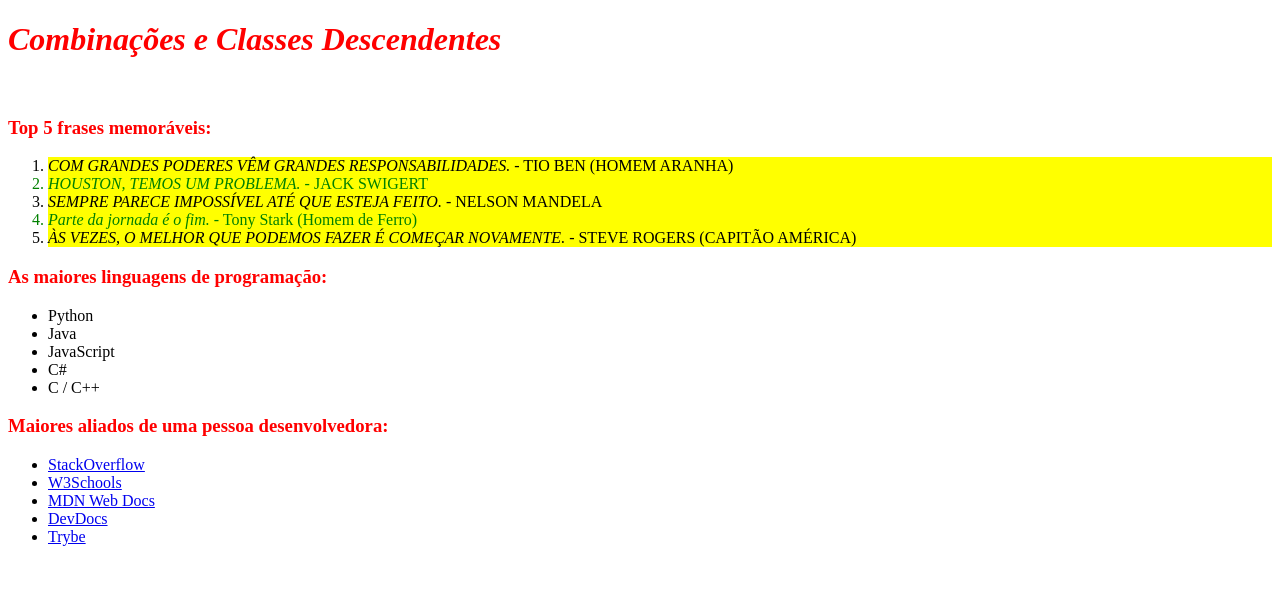
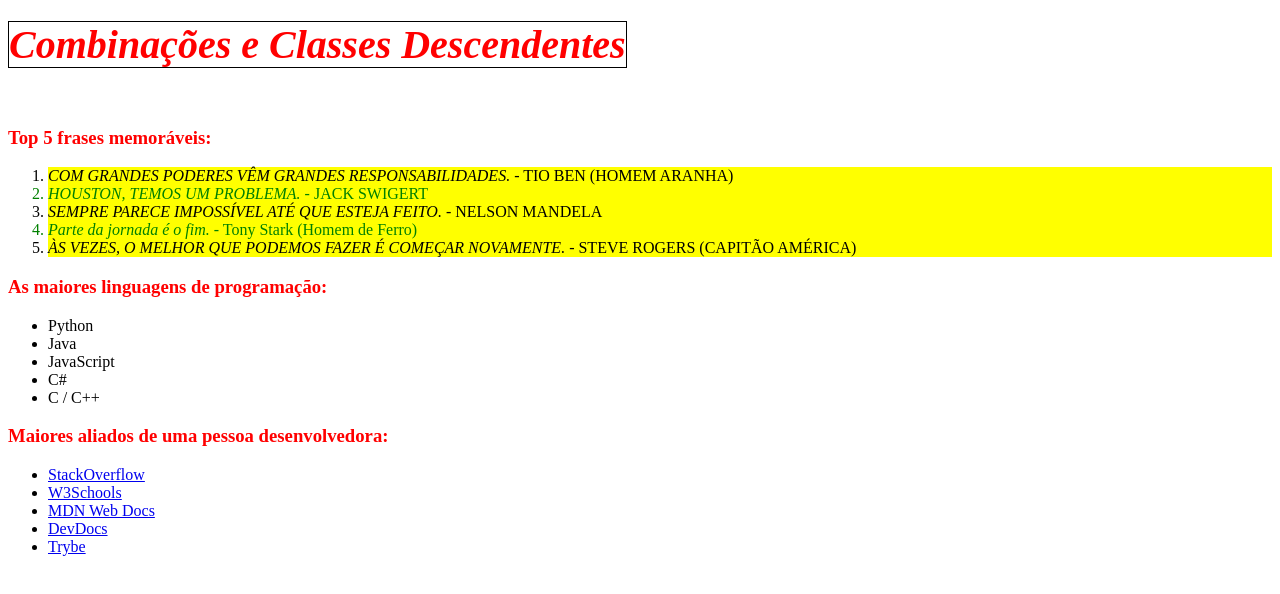
Before and after one commit to ThalitaC/trybe-exercises, a plain HTML site: page bloco_3/dia_3/exercicio-4.html in a window 1280 px wide. Drawn offline with Linux system fonts and the light colour scheme.

```diff
--- a/bloco_3/dia_3/style4.css
+++ b/bloco_3/dia_3/style4.css
@@ -9,6 +9,10 @@
 }
 h1, h2, h3 {
     color: red;
+}
+h1 em {
+    font-size: 40px;
+    border: 1px solid black;
 }
 /*
 
```
